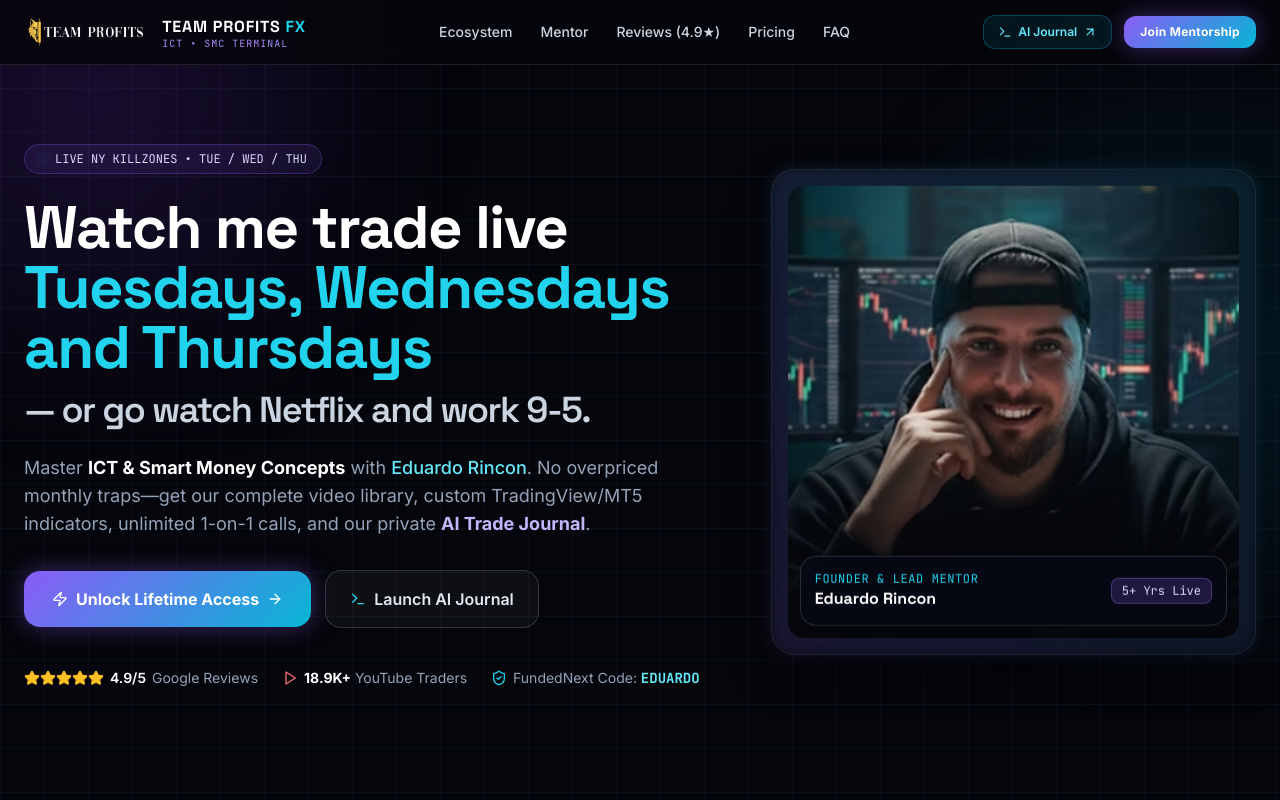
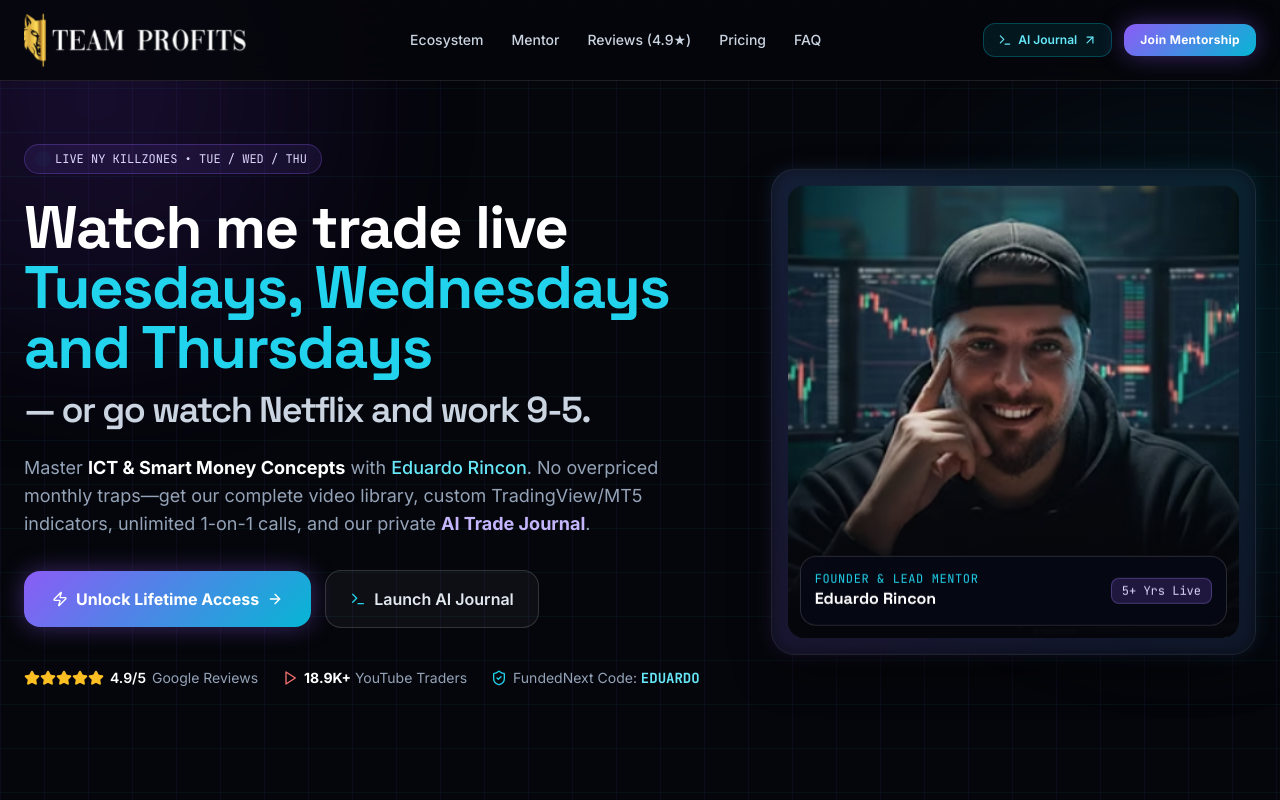
Before and after one commit to ishootrawdotcom-ctrl/teamprofitsfx-web, a Next.js app: page / in a window 1280 px wide. Shown: the top 800 px of the page. Built offline with nearby package versions, Linux system fonts and the light colour scheme.

Commit message:
Update Navbar.tsx

```diff
--- a/src/components/Navbar.tsx
+++ b/src/components/Navbar.tsx
@@ -17,21 +17,16 @@ export function Navbar() {
 
   return (
     <>
-      <header className="fixed top-0 inset-x-0 z-50 border-b border-white/10 bg-[#05060b]/80 backdrop-blur-xl">
-        <div className="max-w-7xl mx-auto px-4 sm:px-6 h-16 flex items-center justify-between">
-          <a href="#" className="flex items-center gap-3 group">
-            <img
-              src="/images/logo.png"
-              alt="Team Profits FX Logo"
-              className="h-9 w-auto object-contain rounded-md transition-transform group-hover:scale-105"
-            />
-            <div className="flex flex-col leading-none">
-              <span className="font-display font-bold text-sm sm:text-base tracking-wider text-white">
-                TEAM PROFITS <span className="text-cyan-400">FX</span>
-              </span>
-              <span className="text-[10px] font-mono text-violet-400 tracking-widest uppercase">
-                ICT • SMC TERMINAL
-              </span>
+      <header className="fixed top-0 inset-x-0 z-50 border-b border-white/10 bg-[#05060b]/85 backdrop-blur-xl">
+        <div className="max-w-7xl mx-auto px-4 sm:px-6 h-20 flex items-center justify-between">
+          {/* Logo Protagonista (Sin texto duplicado) */}
+          <a href="#" className="flex items-center group shrink-0">
+            <div className="w-44 h-12 sm:w-56 sm:h-14 overflow-hidden flex items-center">
+              <img
+                src="/images/logo.png"
+                alt="Team Profits FX"
+                className="w-full h-full object-cover object-center scale-110 mix-blend-lighten transition-transform duration-300 group-hover:scale-[1.14]"
+              />
             </div>
           </a>
 
```
